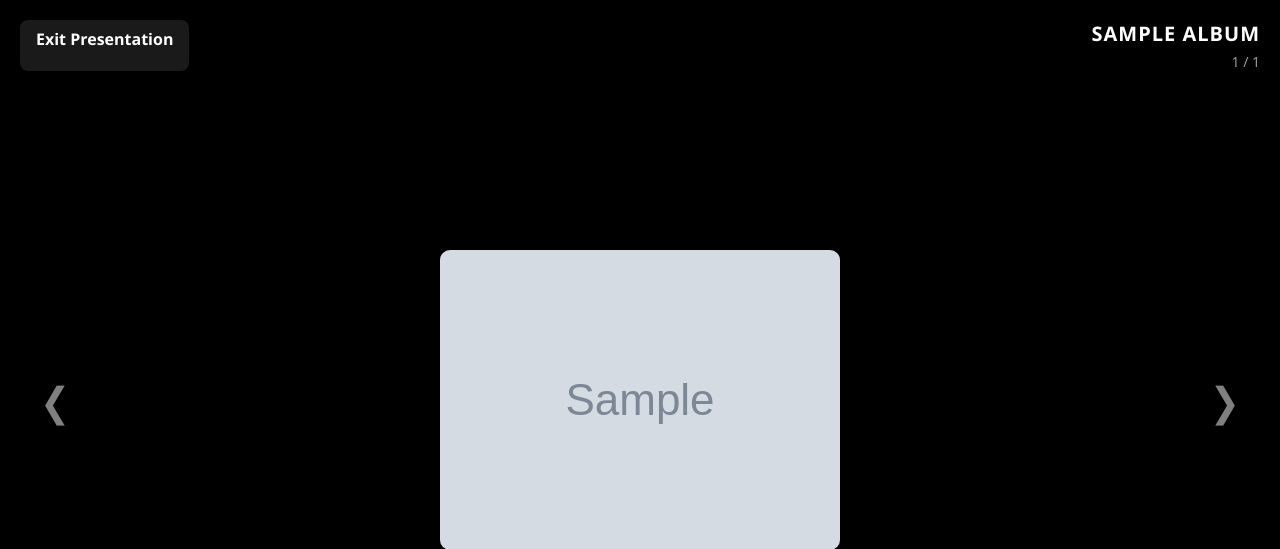
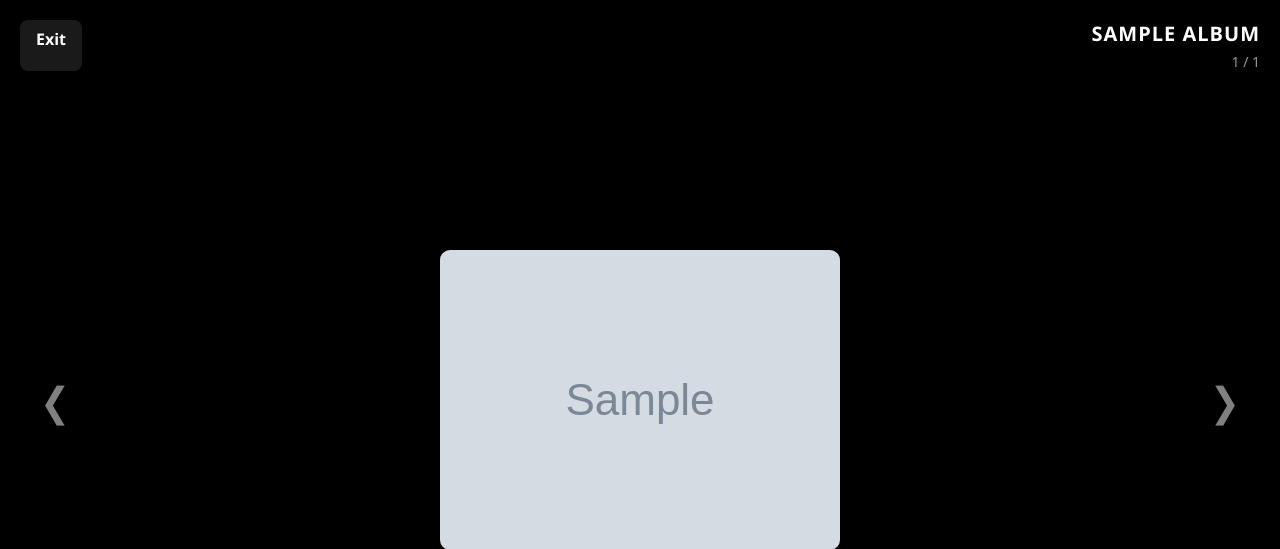
Before and after one commit to andreikristoffermanrique/SnapStash, a Flask app: page /album/1/present in a window 1280 px wide. Shown: the top 549 px of the page. Run offline with Flask 3, Linux system fonts and the light colour scheme; a user stored in the database is signed in; tables that the repository leaves empty hold one stand-in row (values such as "Sample post"); grey boxes marked "Sample" are stand-in pictures.

Commit message:
Update present_album.html

```diff
--- a/microblog/app/templates/present_album.html
+++ b/microblog/app/templates/present_album.html
@@ -134,7 +134,7 @@
     <div class="slideshow-container">
 
         <div class="top-bar">
-            <a href="{{ url_for('my_album', album_id=album.id) }}" class="back-btn">Exit Presentation</a>
+            <a href="{{ url_for('my_album', album_id=album.id) }}" class="back-btn">Exit</a>
             <div class="album-info">
                 <h2 class="album-title">{{ album.title | upper }}</h2>
                 <div class="counter"><span id="current-count">1</span> / {{ album.photos.count() }}</div>
```
